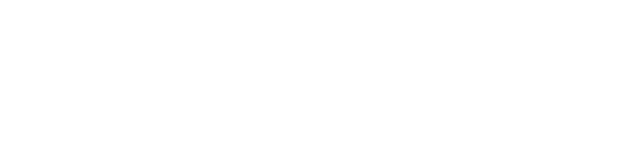
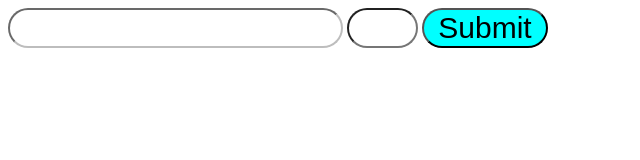
Before and after one commit to ArvinthC3000/iPredict-UD, a plain HTML site: page index.html in a window 1280 px wide. Shown: the whole page, without its empty margins (0-640 px from the left). Drawn offline with Linux system fonts and the light colour scheme.

Commit message:
input fields created

```diff
--- a/index.html
+++ b/index.html
@@ -4,9 +4,15 @@
     <meta charset="UTF-8">
     <meta name="viewport" content="width=device-width, initial-scale=1.0">
     <meta http-equiv="X-UA-Compatible" content="ie=edge">
-    <title>Document</title>
+    <title>Billing</title>
+    <link rel="stylesheet" href="style.css">
 </head>
 <body>
-
+    <div id="main">
+        <input type="text" class="inputItem">
+        <input type="number" min="0" class="inputQnty">
+        <input type="submit" value="Submit" class="submit">
+    </div>
 </body>
+    <script src="app.js"></script>
 </html>
--- a/style.css
+++ b/style.css
@@ -0,0 +1,32 @@
+.inputItem{
+    padding-left: 1%;
+    position: relative;
+    display: inline-block;
+    height: 5%;
+    width: 25%;
+    font-size: 30px;
+    border-radius: 30px;
+    outline: none;
+    box-shadow: #000000;
+    border-color: #BDBDBD;
+}
+
+.inputQnty{
+    position: relative ;
+    display: inline-block;
+    height: 5%;
+    width: 5%;
+    font-size: 30px;
+    border-radius: 30px;
+    outline: none;
+}
+
+.submit{
+    position: relative;
+    width: 10%;
+    height: 5%;
+    font-size: 30px;
+    border-radius: 30px;
+    background-color: aqua;
+    outline: none;
+}
```
